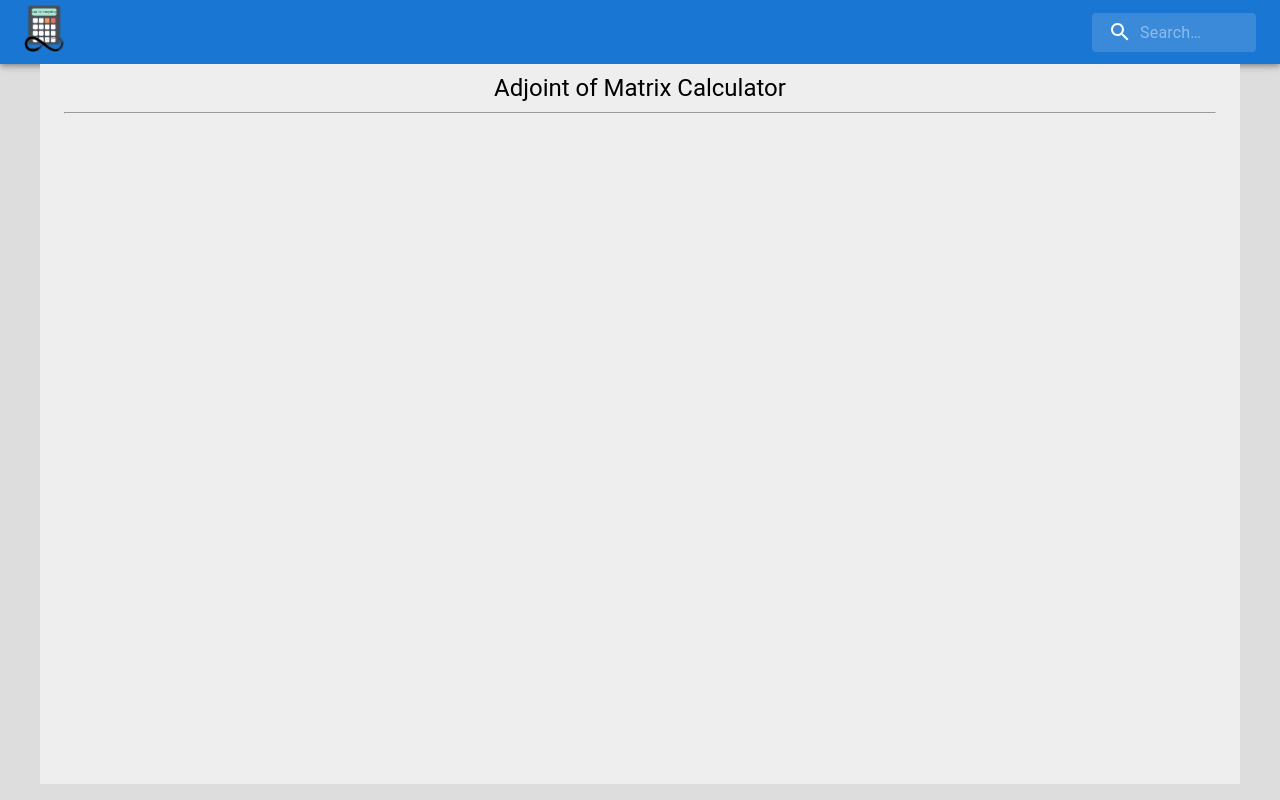
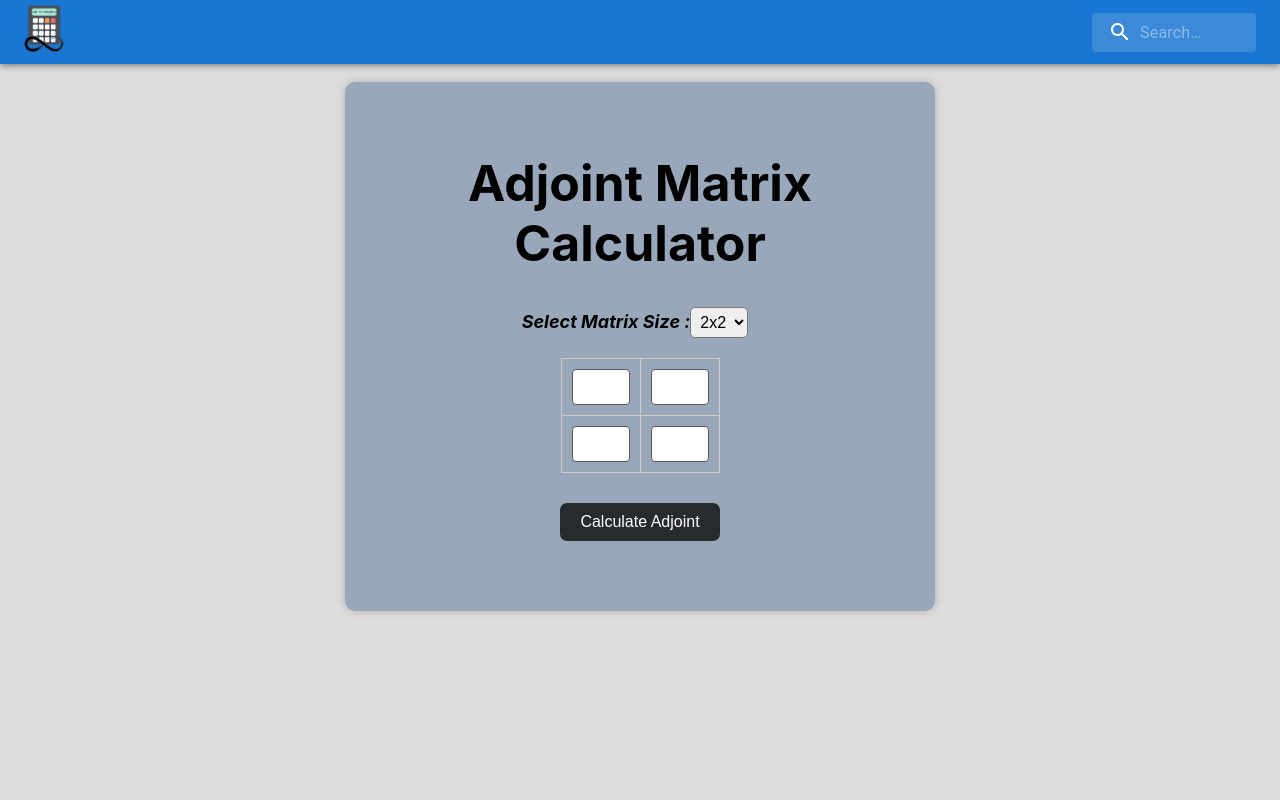
Before and after one commit to SarthakKeshari/calc_for_everything, a React (Create React App) app in the folder calculators/: page /matrixadjoint in a window 1280 px wide. Built offline with nearby package versions, Linux system fonts and the light colour scheme.

Commit message:
Adjoint of a Matrix calculator using ReactJS

```diff
--- /dev/null
+++ b/calculators/src/mathematical/matrix_adjoint/MainMatrix.css
@@ -0,0 +1,71 @@
+
+.container{
+    text-align: center;
+    padding: 70px ;
+    box-shadow: 0 0 10px rgba(0, 0, 0, 0.2);
+    margin-top: 18px;
+    background-color: #98a8ba;
+
+  }
+  h1 {
+    font-size: 50px;
+  margin-top: 1px;
+  }
+  label {
+    font-size: 18px;
+    margin-right: 10px;
+  }
+  select {
+    font-size: 16px;
+    padding: 5px;
+    border-radius: 5px;
+  }
+  table {
+    margin: 20px auto;
+    border-collapse: collapse;
+    border: 1px solid #ccc;
+  }
+  td {
+    padding: 10px;
+    text-align: center;
+    border: 1px solid #ccc;
+  }
+  button {
+    background-color: #282b2e;
+    color: white;
+    border: none;
+    border-radius: 7px;
+    font-size: 16px;
+    padding: 10px 20px;
+    margin-top: 10px;
+    cursor: pointer;
+  }
+  button:hover {
+    background-color: #2d5b89;
+  }
+  p {
+    color: rgb(212, 29, 38);
+    font-weight: bold;
+    margin-top: 10px;
+    font-size: 18px;
+  }
+  h2 {
+    font-size: 20px;
+    margin-top: 20px;
+  }
+  div > table {
+    margin: 20px auto;
+    border-collapse: collapse;
+    border: 1px solid #ccc;
+  }
+  div > table td {
+    padding: 10px;
+    text-align: center;
+    border: 1px solid #ccc;
+  }
+  input{
+   width: 40px;
+  }
+  .td{
+    padding-right:18px ;
+  }
--- a/calculators/src/mathematical/matrix_adjoint/MainMatrixAdjoint.js
+++ b/calculators/src/mathematical/matrix_adjoint/MainMatrixAdjoint.js
@@ -1,14 +1,150 @@
-import React from 'react';
-import { Container, Typography } from '@mui/material';
+import React, { useState } from "react";
+import "./MainMatrix.css";
 
-function MainMatrixAdjoint(){
-    return(
-        <Container maxWidth="lg" sx={{ bgcolor: '#eeeeee', minHeight: '90vh', paddingY:"10" }}>
-            <Typography pt={1} variant='h5' sx = {{textAlign: "center"}}>Adjoint of Matrix Calculator</Typography>
-            <hr/>
-            <br/>
-        </Container>
-    )
+function MainMatrixAdjoint() {
+  const [matrixSize, setMatrixSize] = useState(2);
+  const [matrix, setMatrix] = useState(Array.from({ length: 2 }, () => Array(2).fill("")));
+  const [adjoint, setAdjoint] = useState([]);
+  const [message, setMessage] = useState("");
+  const handleSizeChange = (e) => {
+    const newSize = parseInt(e.target.value, 10);
+    setMatrixSize(newSize);
+    const newMatrix = Array.from({ length: newSize }, () => Array(newSize).fill(""));
+    setMatrix(newMatrix);
+    setAdjoint([]);
+    setMessage("");
+  };
+  const handleMatrixChange = (e, rowIndex, colIndex) => {
+    const newValue = e.target.value;
+    const newMatrix = matrix.map((row, i) =>
+      i === rowIndex ? row.map((value, j) => (j === colIndex ? newValue : value)) : row
+    );
+    setMatrix(newMatrix);
+    setAdjoint([]);
+    setMessage("");
+  };
+  const isValidInput = (input) => {
+    return /^-?\d*\.?\d*\/?\d*$/.test(input);
+  };
+  const areAllInputsFilled = () => {
+    return matrix.flat().every((value) => value !== "");
+  };
+  const calculateAdjoint = () => {
+    if (!areAllInputsFilled()) {
+      setMessage("Fill all matrix inputs before calculating the adjoint.");
+      return;
+    }
+
+    const size = matrixSize;
+    const adjointMatrix = [];
+
+    for (let i = 0; i < size; i++) {
+      adjointMatrix[i] = [];
+      for (let j = 0; j < size; j++) {
+        const cofactor = getCofactor(matrix, i, j);
+        adjointMatrix[i][j] = parseFloat(Math.pow(-1, i + j) * determinant(cofactor));
+      }
+    }
+    const transposedAdjoint = [];
+    for (let i = 0; i < size; i++) {
+      transposedAdjoint[i] = [];
+      for (let j = 0; j < size; j++) {
+        transposedAdjoint[i][j] = adjointMatrix[j][i];
+      }
+    }
+
+    setAdjoint(transposedAdjoint);
+    setMessage("");
+  };
+  const determinant = (matrix) => {
+    if (matrix.length === 1) {
+      return parseFloat(matrix[0][0]);
+    }
+
+    if (matrix.length === 2) {
+      return (
+        parseFloat(matrix[0][0]) * parseFloat(matrix[1][1]) -
+        parseFloat(matrix[0][1]) * parseFloat(matrix[1][0])
+      );
+    }
+    let det = 0;
+    for (let j = 0; j < matrix.length; j++) {
+      const cof = getCofactor(matrix, 0, j);
+      det += parseFloat(matrix[0][j]) * Math.pow(-1, j) * determinant(cof);
+    }
+    return det;
+  };
+  const getCofactor = (matrix, row, col) => {
+    const size = matrix.length;
+    const cofactor = [];
+
+    for (let i = 0; i < size; i++) {
+      if (i !== row) {
+        cofactor.push([]);
+        for (let j = 0; j < size; j++) {
+          if (j !== col) {
+            cofactor[cofactor.length - 1].push(matrix[i][j]);
+          }
+        }
+      }
+    }
+
+    return cofactor;
+  };
+
+  return (
+    <div className="container" style={{width:'450px'}} >
+
+      <h1>Adjoint Matrix Calculator</h1>
+      <label>
+        Select Matrix Size :
+        <select value={matrixSize} onChange={handleSizeChange}>
+          <option value={2}>2x2</option>
+          <option value={3}>3x3</option>
+          <option value={4}>4x4</option>
+          <option value={5}>5x5</option>
+          <option value={6}>6x6</option>
+        </select>
+      </label>
+      <table >
+        <tbody>
+          {matrix.map((row, rowIndex) => (
+            <tr key={rowIndex}>
+              {row.map((value, colIndex) => (
+                <td key={colIndex}>
+                  <input
+                    type="text"
+                    value={value}
+                    onChange={(e) =>
+                      isValidInput(e.target.value) && handleMatrixChange(e, rowIndex, colIndex)
+                    }
+                  />
+                </td>
+              ))}
+            </tr>
+          ))}
+        </tbody>
+      </table>
+      <button onClick={calculateAdjoint}>Calculate Adjoint</button>
+      {message && <p>{message}</p>}
+      {adjoint.length > 0 && (
+        <div>
+          <h2>Adjoint Matrix</h2>
+          <table>
+            <tbody>
+              {adjoint.map((row, rowIndex) => (
+                <tr key={rowIndex}>
+                  {row.map((value, colIndex) => (
+                    <td key={colIndex}>{value}</td>
+                  ))}
+                </tr>
+              ))}
+            </tbody>
+          </table>
+        </div>
+      )}
+    </div>
+
+  );
 }
-
 export default MainMatrixAdjoint;
```
